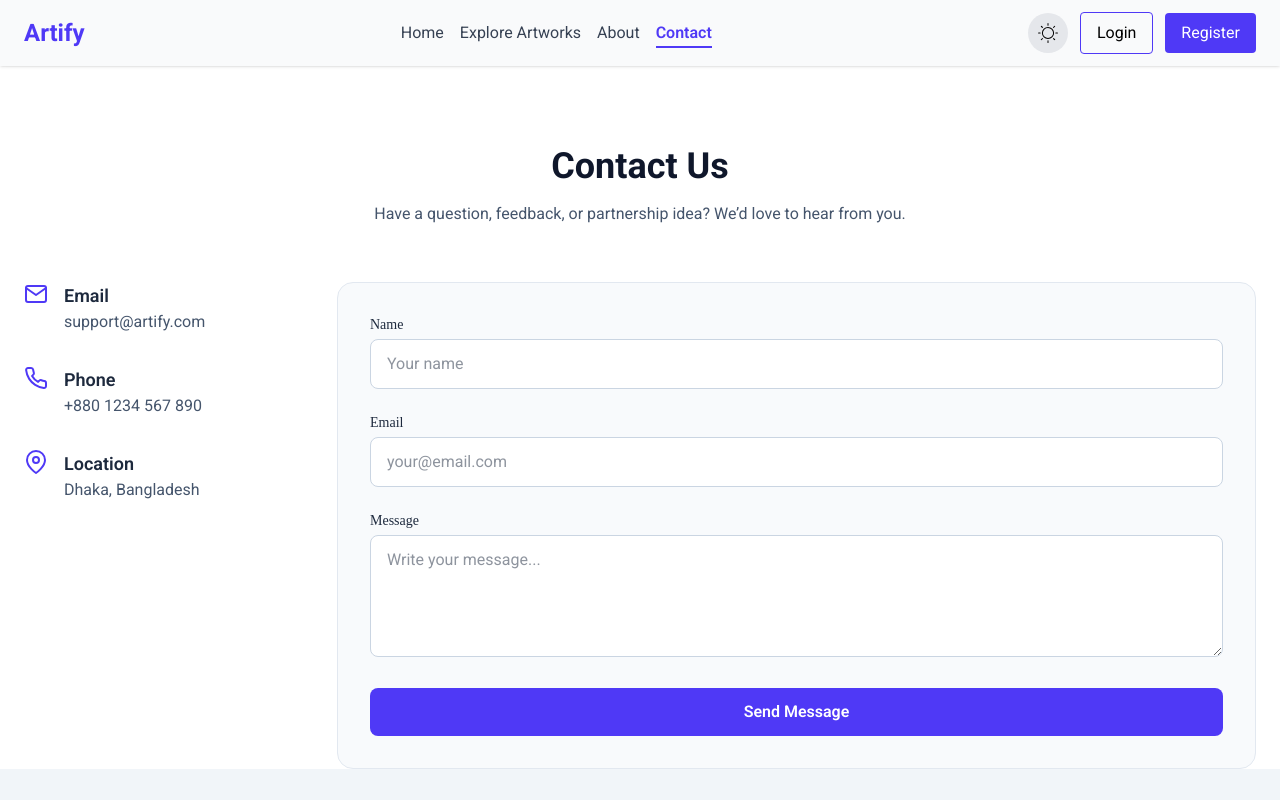
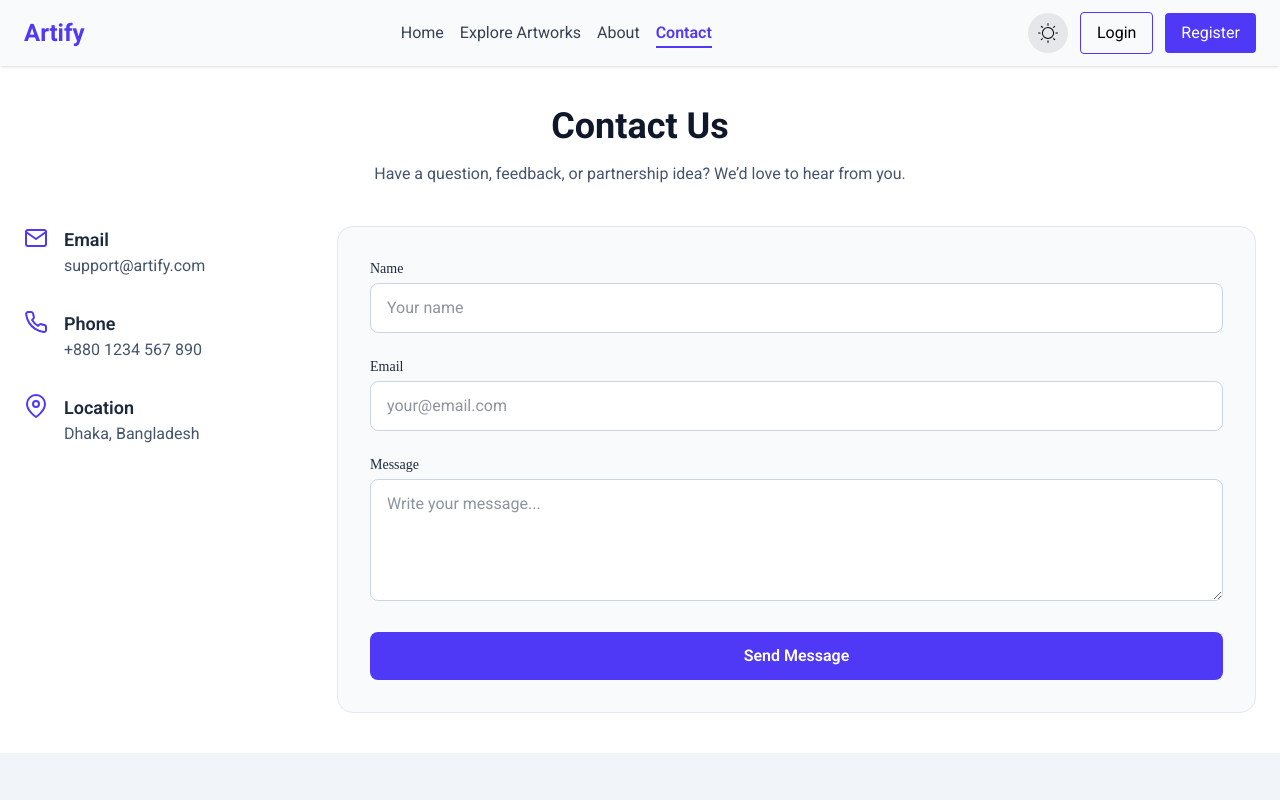
Before and after one commit to mdhasanmahamud-dev/Assignment_10_Artify_Client, a React (Vite) app: page /contact in a window 1280 px wide. Shown: the top 800 px of the page. Built offline with nearby package versions, Linux system fonts and the light colour scheme; no server answers; a web font is replaced by a local one.

Commit message:
add padding in contact page

```diff
--- a/src/pages/Contact/Contact.jsx
+++ b/src/pages/Contact/Contact.jsx
@@ -3,9 +3,9 @@ import { FiMail, FiPhone, FiMapPin } from "react-icons/fi";
 
 const Contact = () => {
   return (
-    <div className="bg-white dark:bg-zinc-950 text-slate-800 dark:text-zinc-200">
+    <div className="bg-white dark:bg-zinc-950 text-slate-800 dark:text-zinc-200 md:pb-10">
       {/* Header */}
-      <section className="pt-20 pb-14 px-6 text-center">
+      <section className="py-10 px-6 text-center">
         <h1 className="text-4xl font-bold text-slate-900 dark:text-white mb-4">
           Contact Us
         </h1>
```
